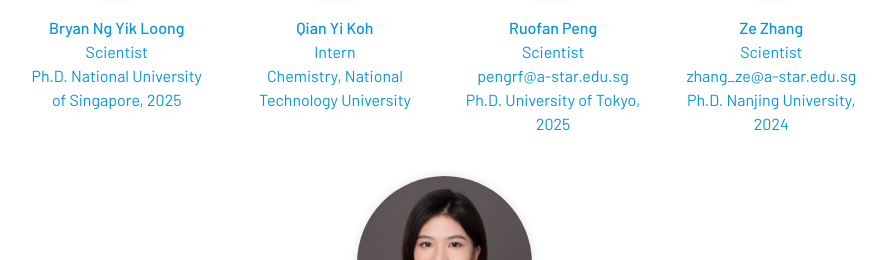
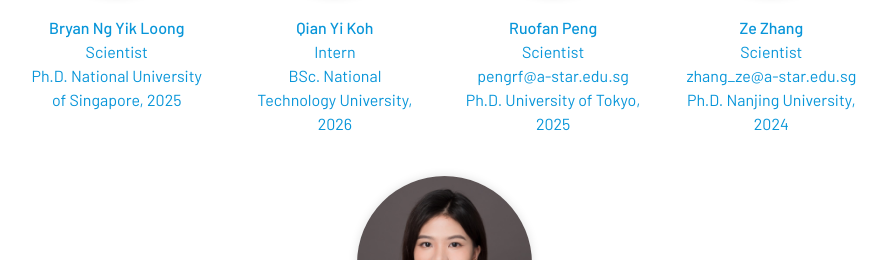
Before and after one commit to yuzutao1990/yucleiclab.github.io, a Jekyll site: the page built from team/index.md, in a window 1280 px wide and 900 px high, scrolled down 1084 px, cut to the strip 194-454 px from the top of the window. Shown: the whole strip, without its empty margins (196-1083 px from the left). Built offline with Jekyll 4.4.1, drawn with Linux system fonts in a browser that asks for light colours; a style sheet for code colours, icons or effects is not loaded.

Commit message:
Update qianyi.md

```diff
--- a/_members/qianyi.md
+++ b/_members/qianyi.md
@@ -4,6 +4,6 @@ image: images/qianyi.jpg
 role: intern
 title: Intern
 description: >
-  Chemistry, National Technology University
+  BSc. National Technology University, 2026
 links:
 ---
```
